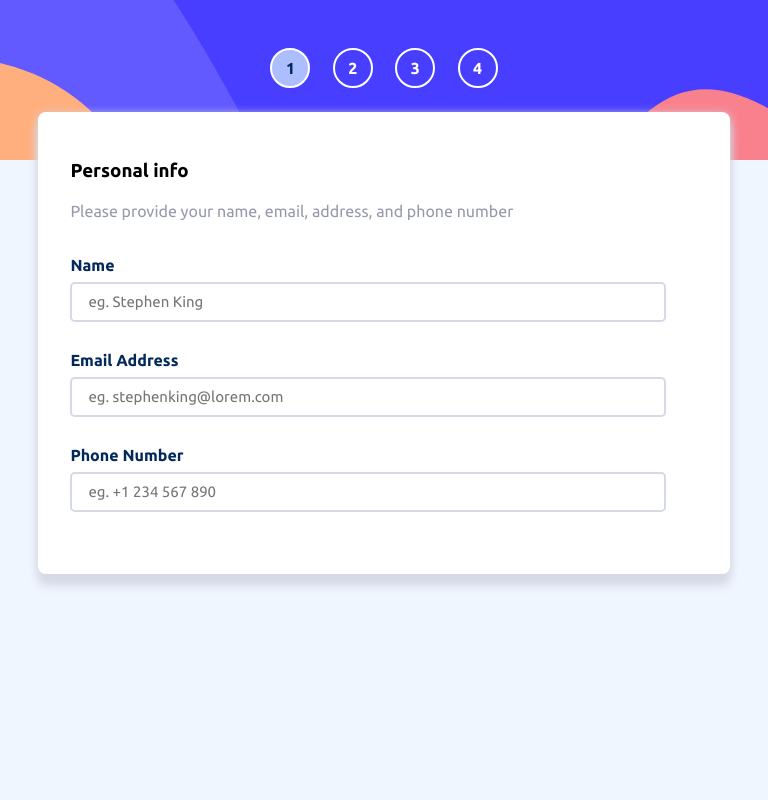
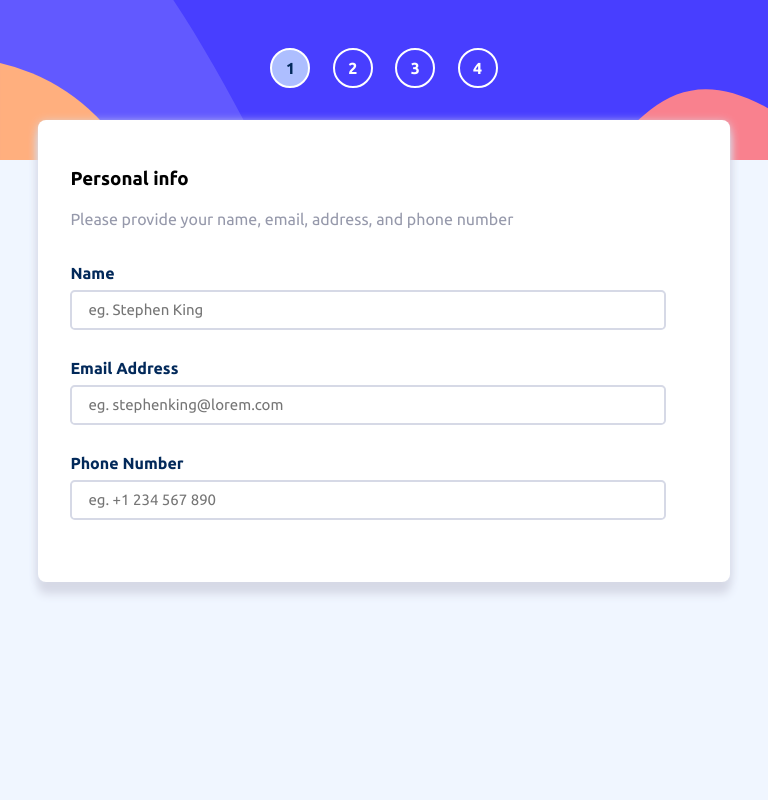
Before and after one commit to DR-KSP-VIRUS/multi-step-form-app, a Vue app: page /#/ in a window 768 px wide. Shown: the top 800 px of the page. Built offline with nearby package versions, Linux system fonts and the light colour scheme.

Commit message:
css adjusted

```diff
--- a/src/assets/main.css
+++ b/src/assets/main.css
@@ -78,7 +78,7 @@ main {
 
   /* medium device md */
   .content {
-    top: 13%;
+    top: 15%;
   }
 
 }
@@ -87,7 +87,7 @@ main {
 
   /* medium device md  */
   .content {
-    top: 14%;
+    top: 15%;
   }
 
 }
```
